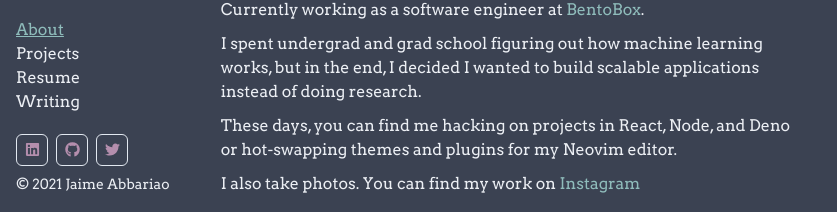
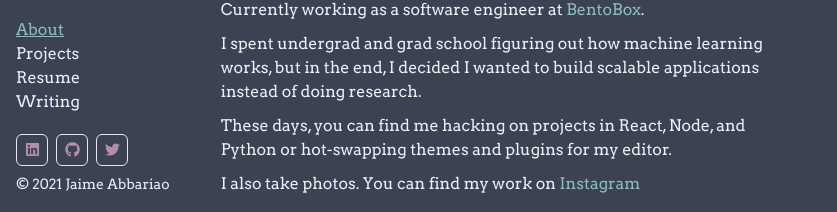
Before and after one commit to ja153903/jabbariao_dotcom, a Next.js app: page / in a window 1280 px wide. Shown: the part 109-321 px from the top of the page, without its empty margins (0-837 px from the left). Built offline with nearby package versions, Linux system fonts and the light colour scheme.

Commit message:
updating some info

```diff
--- a/pages/index.tsx
+++ b/pages/index.tsx
@@ -23,8 +23,8 @@ function AboutMe() {
         instead of doing research.
       </Text>
       <Text mb="10px" maxW="xl">
-        These days, you can find me hacking on projects in React, Node, and Deno
-        or hot-swapping themes and plugins for my Neovim editor.
+        These days, you can find me hacking on projects in React, Node, and
+        Python or hot-swapping themes and plugins for my editor.
       </Text>
       <Text maxW="xl">
         I also take photos. You can find my work on{' '}
```
